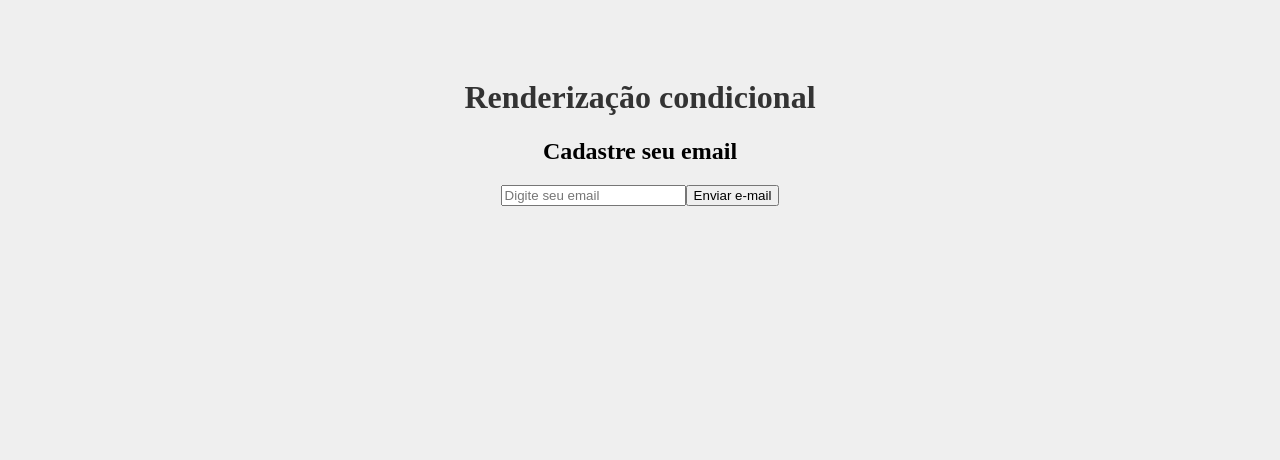
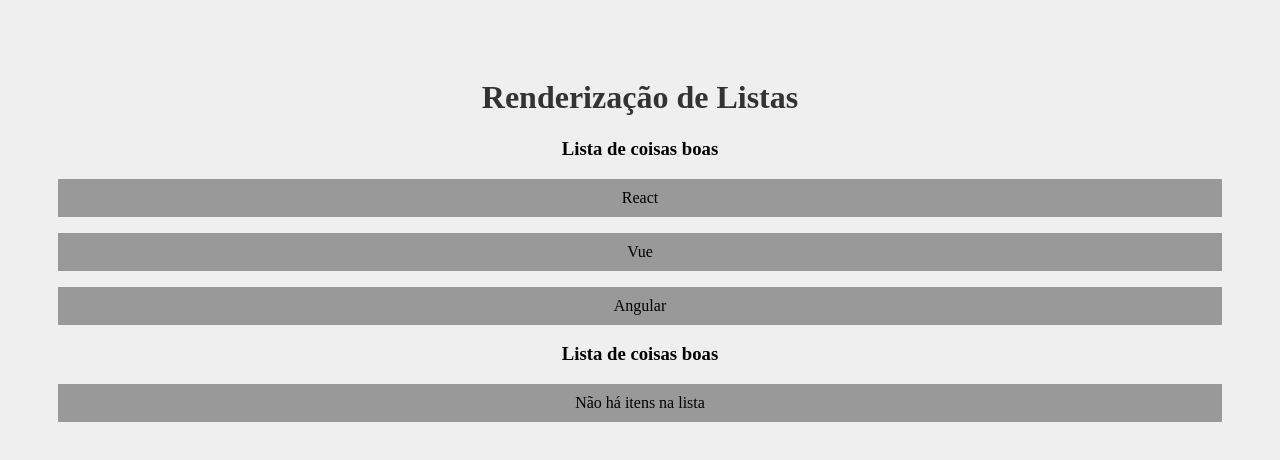
Before and after one commit to lidiannerb/React-Hora-de-codar, a React (Create React App) app: page / in a window 1280 px wide. Shown: the top 460 px of the page. Built offline with nearby package versions, Linux system fonts and the light colour scheme.

Commit message:
feat: list rendering

```diff
--- a/src/App.js
+++ b/src/App.js
@@ -1,13 +1,16 @@
 import React from 'react';
 import "./App.css";
-import Condicional from './components/Condicional';
+import NovaLista from './components/NovaLista';
 
 function App() {
+  //abaixo simulamos um arquivo externo com dados em array
+  const meusItens = ["React", "Vue", "Angular"]
 
   return (
     <div className="App">
-      <h1>Renderização condicional</h1>
-      <Condicional />
+      <h1>Renderização de Listas</h1>
+      <NovaLista itens={meusItens}/>
+      <NovaLista itens={[]}/>
     </div>
   );
 }
--- /dev/null
+++ b/src/components/NovaLista/index.jsx
@@ -0,0 +1,22 @@
+const NovaLista = ({itens}) => {
+  return (
+    <>
+      <h3>Lista de coisas boas</h3>
+
+      {itens.length > 0 ? (
+        itens.map((item, index) => (
+          <p key={index}>{item}</p>
+        ))
+        ) : (
+            <p>Não há itens na lista</p>
+        )
+      }
+    </>
+  );
+}
+
+export default NovaLista;
+
+//no map estamos colocando o atributo key e imprimindo o index, apenas para nao dar erro no React,
+//a Key serve pro React saber qual componente deve ser atualizado quando tiver alguma mudança, é como se
+// ele exigisse um Id único referenciando os itens
```
